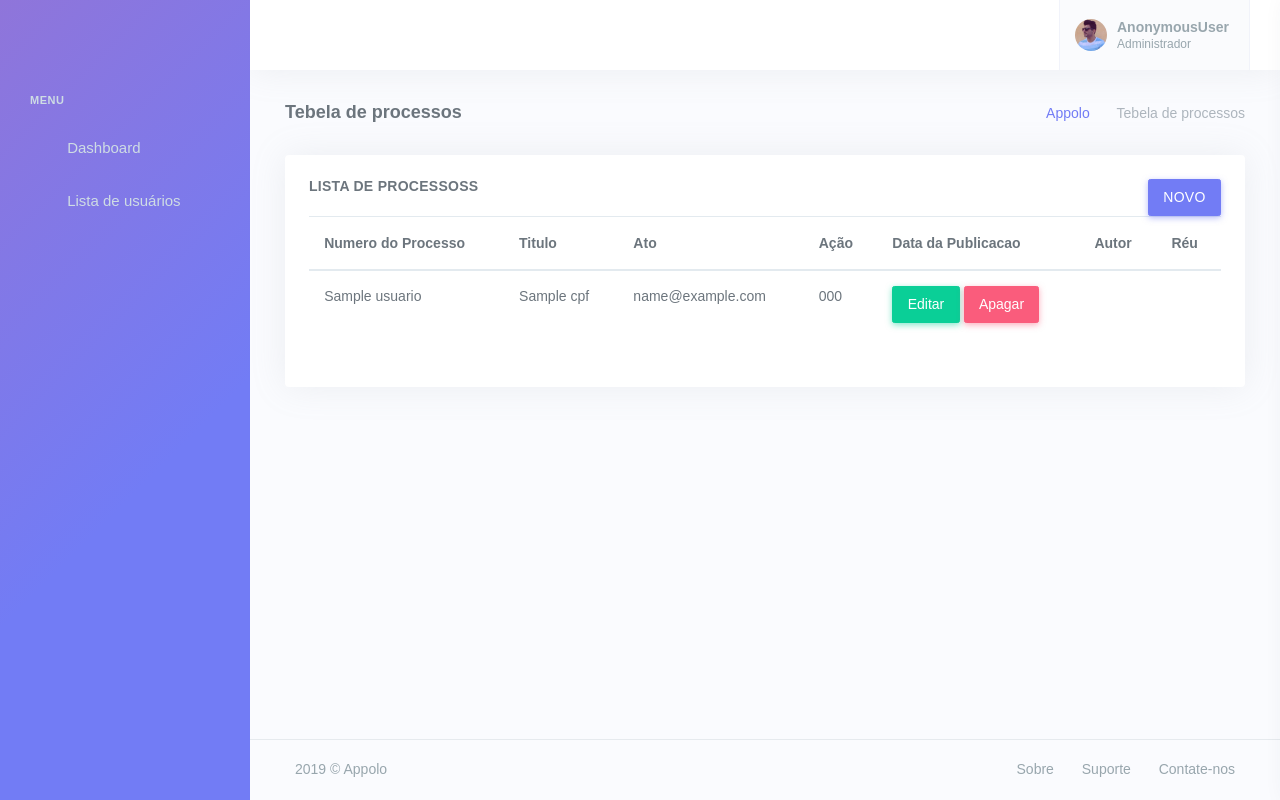
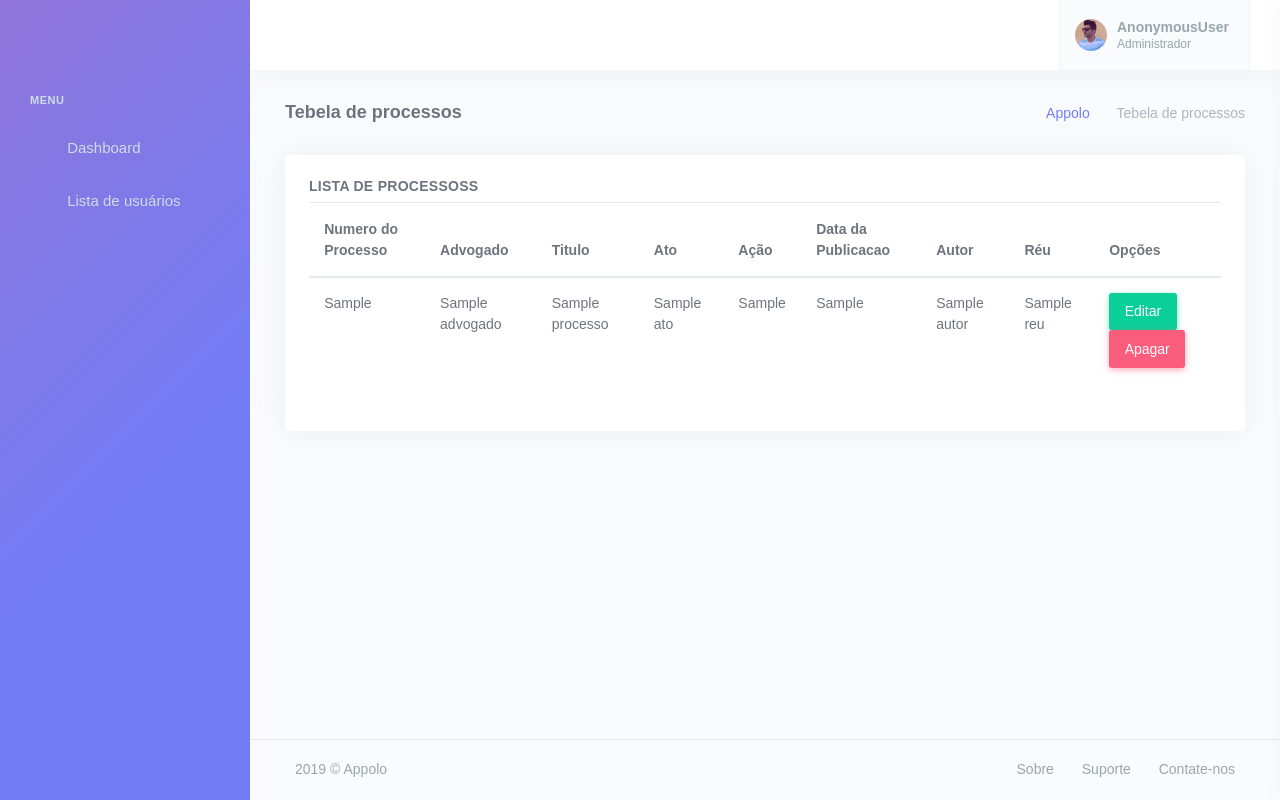
Before and after one commit to ylgnerbecton/appolo-backend, a Django app: template apps/client/templates/processo/list.html in a window 1280 px wide. Run offline with Django 3.2, Linux system fonts and the light colour scheme; the template is opened without the code that fills it: most values are stand-ins (such as "Sample title", 1, 10 or a date in 2020); parts of the project's set-up code (start-up, migrations or seed data) failed here and were passed over; some libraries are stand-ins or nearby versions; some web fonts are replaced.

Commit message:
INTERFACE DE PROCESSOS

```diff
--- a/apps/client/templates/processo/list.html
+++ b/apps/client/templates/processo/list.html
@@ -32,31 +32,36 @@
             <div class="card">
                 <div class="card-body">
                     <h4 class="header-title">Lista de processoss
-                        <a class="btn btn-primary" href="{% url 'usuario-create' %}" style="float: right;">Novo</a>
                     </h4>
                     <table id="basic-datatable" class="table dt-responsive nowrap" width="100%">
                         <thead>
                             <tr>
                                 <th>Numero do Processo</th>
+                                <th>Advogado</th>
                                 <th>Titulo</th>
                                 <th>Ato</th>
                                 <th>Ação</th>
                                 <th>Data da Publicacao</th>
                                 <th>Autor</th>
                                 <th>Réu</th>
+                                <th>Opções</th>
                             </tr>
                         </thead>
                         <tbody>
-                            {% for usuario in usuario %}
+                            {% for processo in processo %}
                             <tr>
-                                <td>{{usuario.nome_completo}}</td>
-                                <td>{{usuario.cpf}}</td>
-                                <td>{{usuario.email}}</td>
-                                <td>{{usuario.telefone}}</td>
+                                <td>{{processo.numero_processo}}</td>
+                                <td>{{processo.advogado}}</td>
+                                <td>{{processo.titulo}}</td>
+                                <td>{{processo.ato}}</td>
+                                <td>{{processo.tipo_acao}}</td>
+                                <td>{{processo.data_publicacao_ato}}</td>
+                                <td>{{processo.autor}}</td>
+                                <td>{{processo.reu}}</td>
                                 <td>
-                                    <a class="btn btn-success" href="{% url 'usuario-edit' usuario.pk %}">Editar
+                                    <a class="btn btn-success" href="">Editar
                                     </a>
-                                    <a class="btn btn-danger" href="{% url 'usuario-delete' usuario.pk %}">Apagar
+                                    <a class="btn btn-danger" href="">Apagar
                                     </a>
                                 </td>
                             </tr>
--- a/apps/client/views.py
+++ b/apps/client/views.py
@@ -114,6 +114,6 @@ class ProcessoList(View):
     template_name = "processo/list.html"
 
     def get(self, request):
-        usuario = Processos.objects.all()
+        processo = Processo.objects.all()
         context = {'processo': processo}
         return render(request, self.template_name, context)
```
